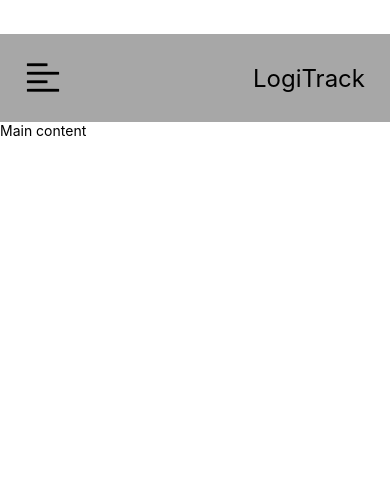
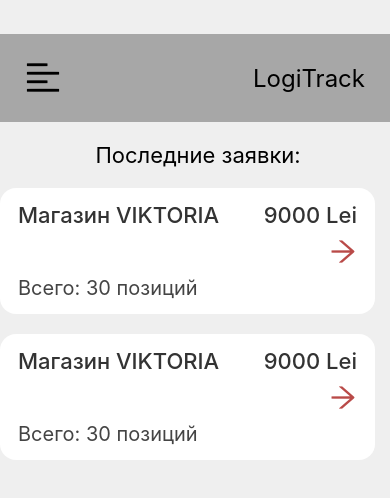
Before and after one commit to ArtiomMihai/logitrack, a React Native app: screen / in a window 390 px wide. Shown: the top 498 px of the page. Built offline with nearby package versions, Linux system fonts and the light colour scheme.

Commit message:
added menu list and orders

```diff
--- a/App.js
+++ b/App.js
@@ -1,24 +1,48 @@
-import { View, Text } from "react-native";
+import {View, Text} from "react-native";
 import Header from "./components/Header";
 import Menu from "./components/Menu";
-import { useState } from "react";
+import {useState} from "react";
+import Order from "./components/Order";
+import {StyleSheet} from "react-native";
+import MenuList from "./components/MenuList";
 
-export default function App() {
+export function App() {
     const [isOpen, setIsOpen] = useState(false);
 
     function toggleMenu() {
         setIsOpen(!isOpen);
     }
+
     return (
         <>
+            <View style={styles.container}>
+                <Header toggleMenu={toggleMenu}/>
                 <View>
-        <Header toggleMenu={toggleMenu} />
-        <View >
-          <Text>Main content</Text>
+                    <Text style={styles.lastOrders}> Последние заявки:</Text>
+                    <View style={styles.orderList}>
+                        <Order/>
+                        <Order/>
                     </View>
                 </View>
-      <Menu isOpen={isOpen} toggleMenu={toggleMenu} />
+                <Menu isOpen={isOpen} toggleMenu={toggleMenu}/>
+            </View>
         </>
 
     );
 }
+
+const styles = StyleSheet.create({
+    container: {
+        backgroundColor: "#EFEFEF",
+        height: "100%",
+    },
+    orderList: {
+        flexDirection: "column",
+        gap: 20,
+    },
+    lastOrders:{
+        textAlign: "center",
+        marginVertical: 20,
+        fontSize: 22,
+    }
+})
--- a/components/Header.jsx
+++ b/components/Header.jsx
@@ -1,5 +1,6 @@
 import { View, Text, StyleSheet, TouchableOpacity } from "react-native";
 import AntDesign from '@expo/vector-icons/AntDesign';
+import MenuList from "./MenuList";
 
 export default function Header({ toggleMenu }) {
 
--- a/components/Menu.jsx
+++ b/components/Menu.jsx
@@ -1,6 +1,7 @@
-import { StyleSheet, Animated} from "react-native";
+import {StyleSheet, Animated, TouchableOpacity} from "react-native";
 import Profile from "./Profile";
 import { useRef, useEffect } from "react";
+import MenuList from "./MenuList";
 
 export default function Menu({ isOpen,toggleMenu }) {
   const leftAnim = useRef(new Animated.Value(-260)).current;
@@ -13,9 +14,15 @@ export default function Menu({ isOpen,toggleMenu }) {
   }, [isOpen]);
 
   return (
-    <Animated.View style={[styles.main, { left: leftAnim }]}>
+    <>
+        <Animated.View style={[styles.main, { left: leftAnim }]}>
             <Profile toggleMenu={toggleMenu} />
-    </Animated.View>
+            <MenuList>
+
+            </MenuList>
+        </Animated.View>
+
+    </>
   );
 }
 
--- /dev/null
+++ b/components/MenuList.jsx
@@ -0,0 +1,30 @@
+import {Text, View} from "react-native";
+import {StyleSheet} from 'react-native';
+import SimpleLineIcons from '@expo/vector-icons/SimpleLineIcons';
+
+export default function MenuList() {
+    return (
+        <View style={styles.container}>
+            <View style={styles.menuItem}>
+                <SimpleLineIcons name="notebook" size={24} color="black"/>
+                <Text>Список заявок</Text>
+            </View>
+            <View style={styles.menuItem}>
+                <Text>Список магазинов</Text>
+            </View>
+
+        </View>
+    )
+}
+
+const styles = StyleSheet.create({
+    container: {
+        paddingHorizontal: 25,
+        paddingVertical: 15,
+        width: "100%",
+    },
+    menuItem: {
+        justifyContent: "space-between",
+        gap: 15,
+    }
+})
--- /dev/null
+++ b/components/Order.jsx
@@ -0,0 +1,57 @@
+import {View, Text, StyleSheet, TouchableOpacity} from "react-native";
+import AntDesign from "@expo/vector-icons/AntDesign";
+
+export default function Order() {
+    return (
+        <View style={styles.container}>
+
+            <View style={styles.row}>
+                <Text style={styles.title}>Магазин VIKTORIA</Text>
+                <Text style={styles.price}>9000 Lei</Text>
+            </View>
+            <TouchableOpacity style={styles.row} onPress={() =>  {
+            }}>
+                <View></View>
+                <AntDesign name="arrow-right" size={28} color="#b94a48"/>
+            </TouchableOpacity>
+            <View style={styles.row}>
+                <Text style={styles.subtitle}>Всего: 30 позиций</Text>
+            </View>
+        </View>
+    );
+}
+
+const styles = StyleSheet.create({
+    container: {
+        width: 375,
+        paddingVertical: 14,
+        paddingHorizontal: 18,
+        flexDirection: "column",
+        backgroundColor: "white",
+        borderRadius: 16,
+        gap: 8,
+    },
+
+    row: {
+        flexDirection: "row",
+        justifyContent: "space-between",
+        alignItems: "center",
+    },
+
+    title: {
+        fontSize: 22,
+        fontWeight: "500",
+        color: "#333",
+    },
+
+    price: {
+        fontSize: 22,
+        fontWeight: "500",
+        color: "#333",
+    },
+
+    subtitle: {
+        fontSize: 20,
+        color: "#444",
+    },
+});
--- a/components/Profile.jsx
+++ b/components/Profile.jsx
@@ -1,6 +1,7 @@
 import { View, Text, StyleSheet, TouchableOpacity } from "react-native";
 import FontAwesome from '@expo/vector-icons/FontAwesome';
 import Ionicons from '@expo/vector-icons/Ionicons';
+import MenuList from "./MenuList";
 
 export default function Profile({ toggleMenu }) {
     return (
@@ -12,6 +13,7 @@ export default function Profile({ toggleMenu }) {
             <TouchableOpacity onPress={toggleMenu}>
                 <Ionicons name="close-outline" size={36} color="black" style={styles.icon} />
             </TouchableOpacity>
+
         </View>
     );
 }
--- a/index.js
+++ b/index.js
@@ -1,6 +1,6 @@
 import { registerRootComponent } from 'expo';
 
-import App from './App';
+import {App} from './App';
 
 // registerRootComponent calls AppRegistry.registerComponent('main', () => App);
 // It also ensures that whether you load the app in Expo Go or in a native build,
--- a/package.json
+++ b/package.json
@@ -10,6 +10,7 @@
     "web": "expo start --web"
   },
   "dependencies": {
+    "@expo/vector-icons": "^15.0.3",
     "expo": "~54.0.25",
     "expo-status-bar": "~3.0.8",
     "react": "19.1.0",
```
Also changed, not shown: 1 other file (tests, documents, lock files or other folders). Lines whose indentation alone changed are shown as unchanged.
